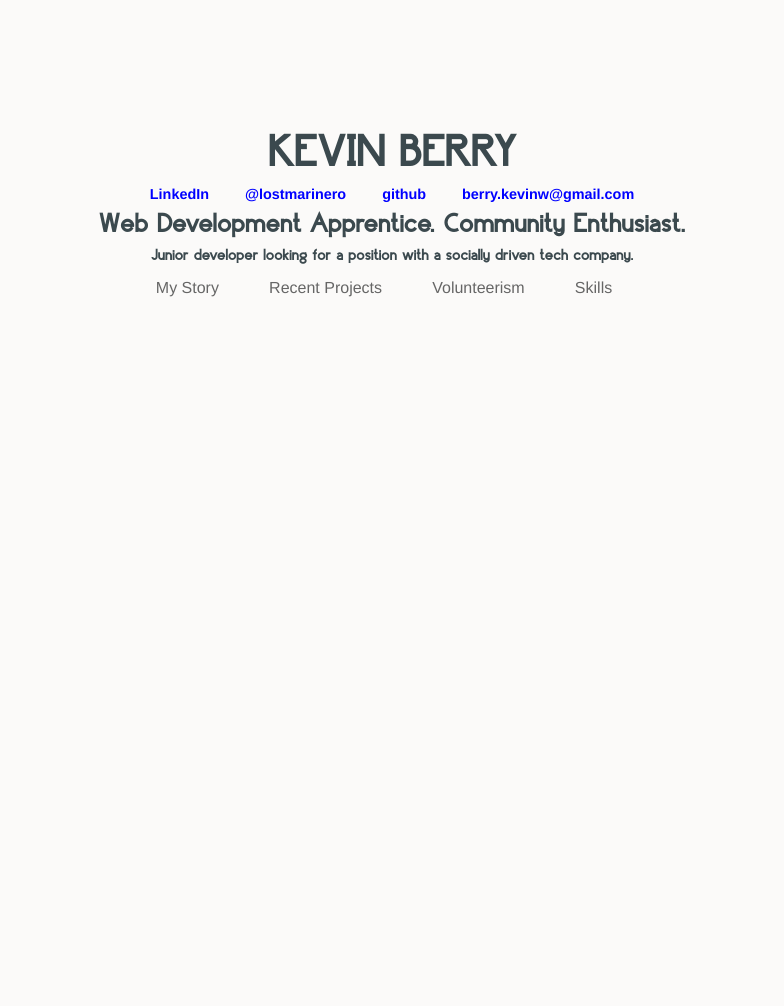
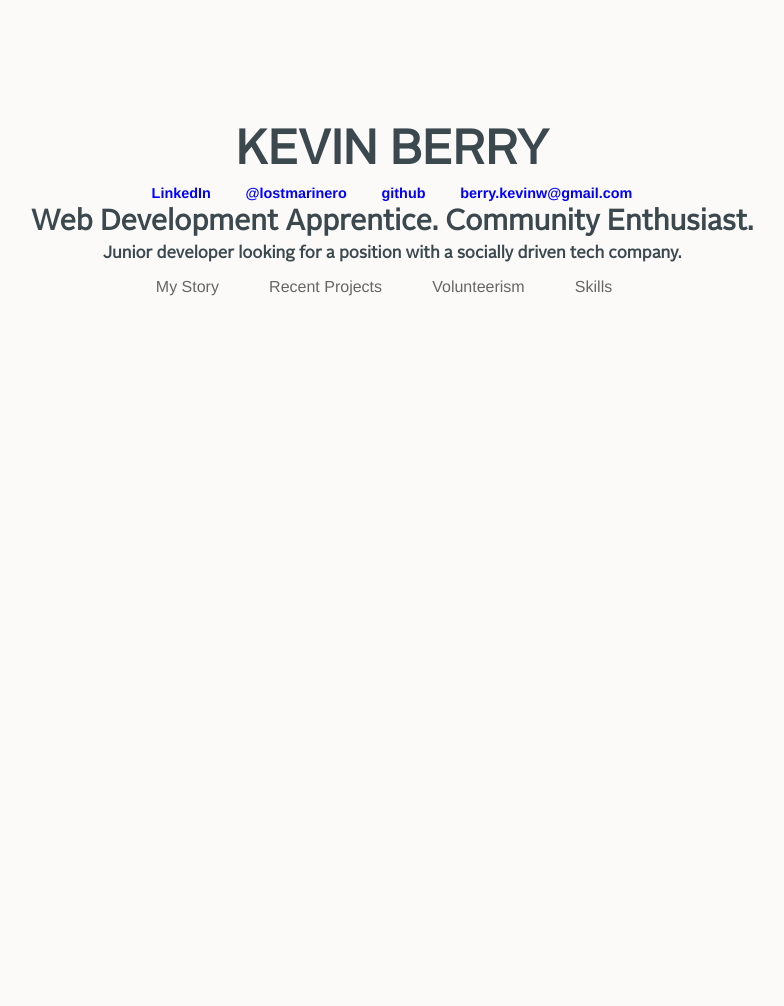
Before and after one commit to kbsail/kbsail-kbsail.github.io, a Jekyll site: the page built from index.html, in a window 1280 px wide. Shown: the whole page, without its empty margins (248-1032 px from the left). Built offline with Jekyll 4.4.1, drawn with Linux system fonts in a browser that asks for light colours; Markdown is read by kramdown in place of the engine named in the settings.

Commit message:
updated font type

```diff
--- a/assets/css/screen.css
+++ b/assets/css/screen.css
@@ -114,8 +114,8 @@ article, aside, details, figcaption, figure, footer, header, hgroup, menu, nav,
 /* -------------------------------------------------------------------------*/
 /* INCLUDES */
 @font-face {
-  font-family: "Siple";
-  src: url('/assets/fonts/SurroundingRegular.otf') format('opentype'); }
+  font-family: "alright-sans";
+  src: url('/assets/fonts/AlrightSans-Regular-v3.otf') format('opentype'); }
 
 @font-face {
   font-family: "entypo";
@@ -163,7 +163,7 @@ a {
 /* line 79, ../scss/screen.scss */
 .front-page {
   clear: both;
-  font-family: 'Siple', sans-serif;
+  font-family: 'alright-sans', sans-serif;
   font-size: 1.5em;
   font-weight: bold;
   margin: 0 auto;
@@ -223,7 +223,7 @@ h2 {
 
 /* line 142, ../scss/screen.scss */
 h3 {
-  font-family: 'Siple', sans-serif;
+  font-family: 'alright-sans', sans-serif;
   font-size: 2em;
   color: #679498;
   font-weight: 600;
--- a/assets/scss/screen.scss
+++ b/assets/scss/screen.scss
@@ -22,7 +22,7 @@
 /* -------------------------------------------------------------------------*/
 /* INCLUDES */
 
-@include font-face("Siple", font-files("SurroundingRegular.otf"));
+@include font-face("alright-sans", font-files("AlrightSans-Regular-v3.otf"));
 @include font-face("entypo", font-files("entypo.woff", "entypo.ttf", "entypo.svg"), "entypo.eot");
 @include font-face("entypo-social", font-files("entypo-social.ttf", "entypo-social.woff", "entypo-social.svg"), "entypo-social.eot");
 /* @include sticky-footer(50px, '.container', '.footer-wrapper', '#footer'); */
@@ -78,7 +78,7 @@ a {
 
 .front-page {
     clear: both;
-    font-family: 'Siple', sans-serif;
+    font-family: 'alright-sans', sans-serif;
     font-size: 1.5em;
     font-weight: bold;
     margin: 0 auto;
@@ -140,7 +140,7 @@ h2 {
 }
 
 h3 {
-  font-family: 'Siple', sans-serif;
+  font-family: 'alright-sans', sans-serif;
   font-size: 2em;
   color: $darkscheme;
   font-weight: 600;
```
Also changed, not shown: assets/fonts/AlrightSans-Regular-v3.otf (added), assets/fonts/SMrR.GIF (added).
